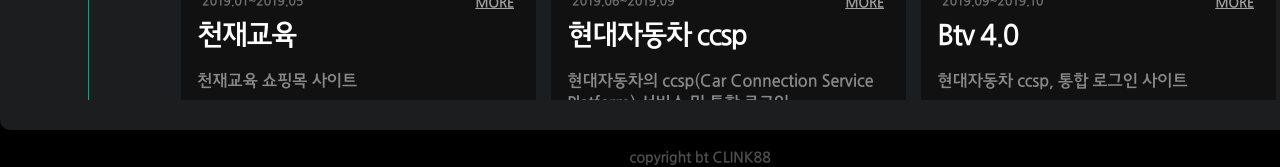
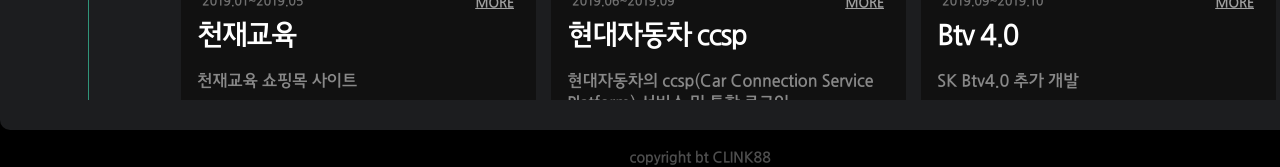
Before and after one commit to cling88/my-onepage-site, a React (Create React App) app: page /my-onepage-site/history in a window 1280 px wide. Shown: the part 600-767 px from the top of the page. Built offline with nearby package versions, Linux system fonts and the light colour scheme; a web font is replaced by a local one.

Commit message:
데이터 업데이트

```diff
--- a/src/static/historyData.js
+++ b/src/static/historyData.js
@@ -310,7 +310,7 @@
             ],
             content: () => (
                 <div className="content">
-                    <p>현대자동차 ccsp, 통합 로그인 사이트</p>
+                    <p>SK Btv4.0 추가 개발</p>
                 </div>
             ),
             detail: () => (
```
